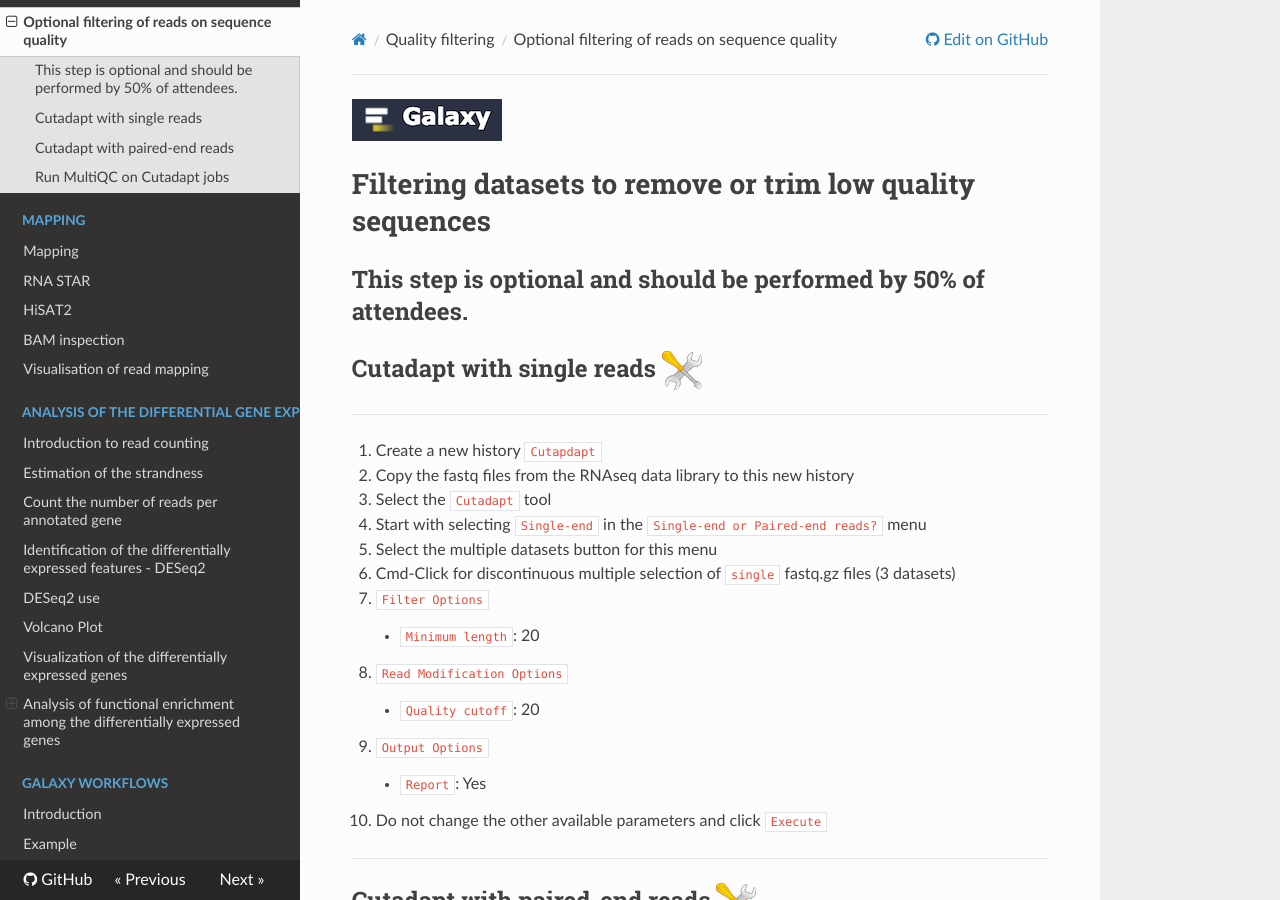
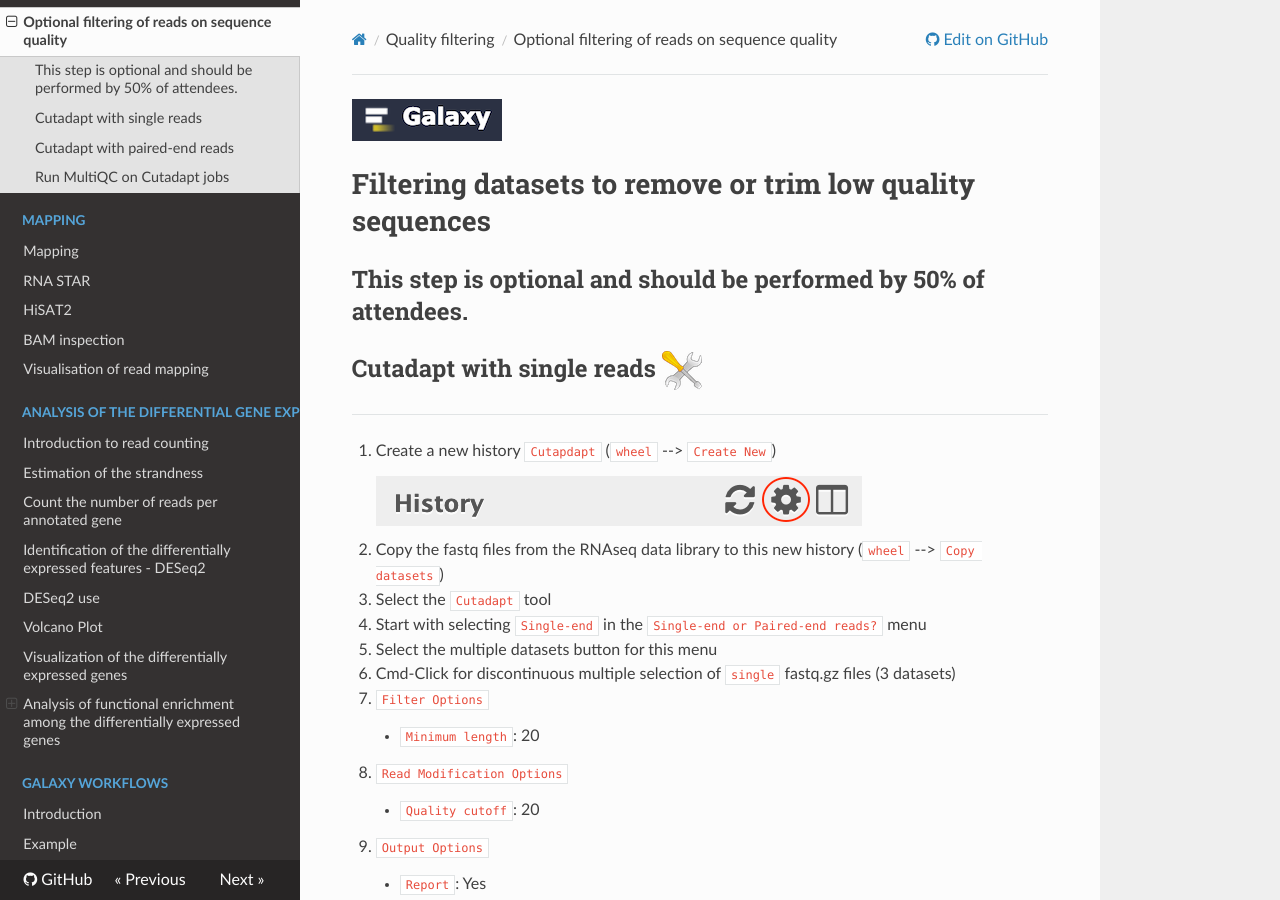
Before and after one commit to ARTbio/springday, an MkDocs documentation site: the page built from docs/Cutadapt.md, in a window 1280 px wide and 900 px high. Built offline with MkDocs 1.6.1, drawn with Linux system fonts in a browser that asks for light colours; nearby versions of some CDN libraries.

Commit message:
Update Cutadapt.md
add image and details for manage histories

```diff
--- a/docs/Cutadapt.md
+++ b/docs/Cutadapt.md
@@ -7,8 +7,8 @@
 ## Cutadapt with single reads ![](images/tool_small.png)
 
 ----
-1. Create a new history `Cutapdapt`
-2. Copy the fastq files from the RNAseq data library to this new history
+1. Create a new history `Cutapdapt` (`wheel` --> `Create New`) ![](images/wheel.png)
+2. Copy the fastq files from the RNAseq data library to this new history (`wheel` --> `Copy datasets`)
 3. Select the `Cutadapt` tool
 4. Start with selecting `Single-end` in the `Single-end or Paired-end reads?` menu
 5. Select the multiple datasets button for this menu
```
